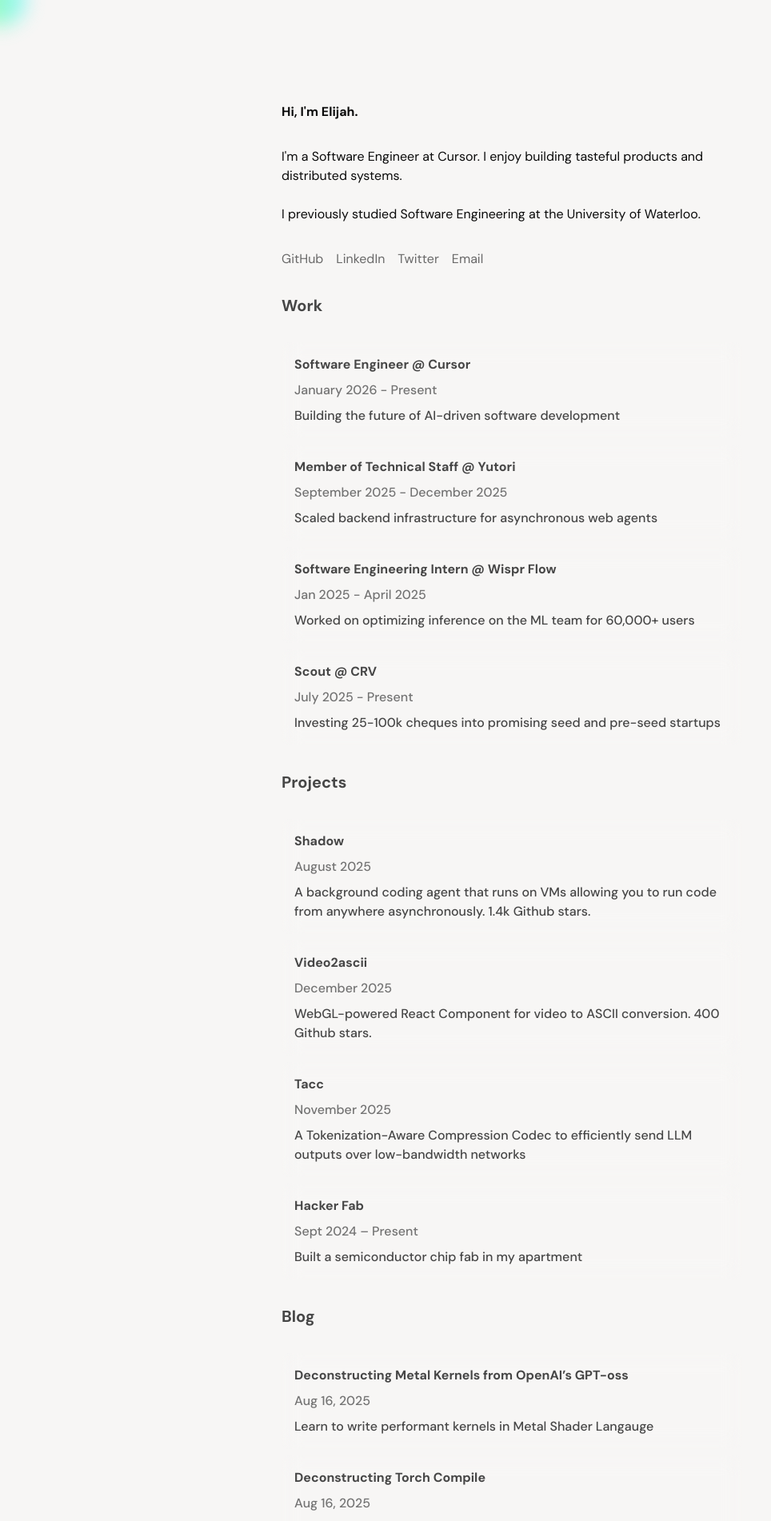
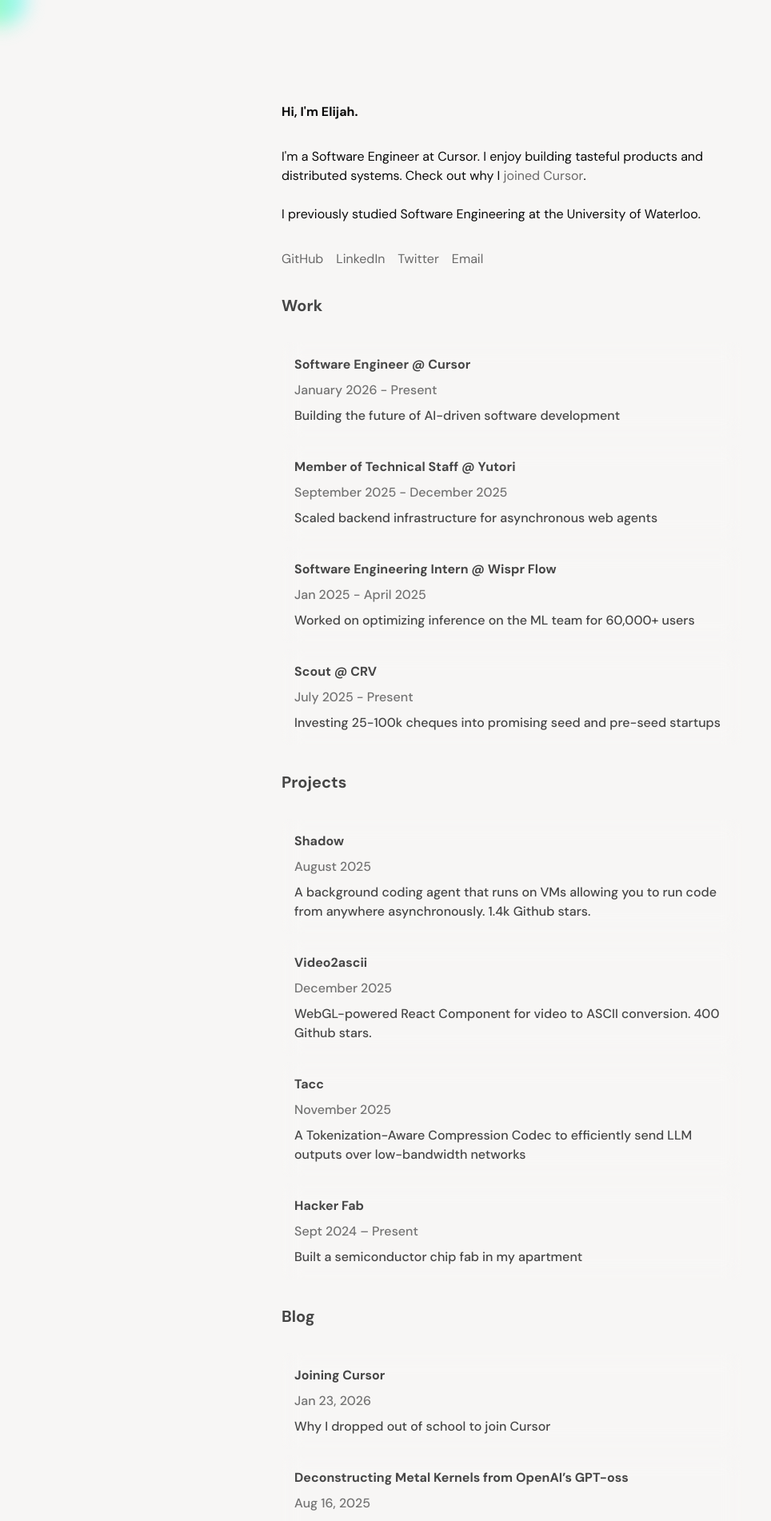
Before and after one commit to elijah0528/personal-website, a Next.js app: page / in a window 1280 px wide. Shown: the top 1902 px of the page at 80% size, without its empty margins (0-964 px from the left). Built offline with nearby package versions, Linux system fonts and the light colour scheme.

Commit message:
Blog added

```diff
--- /dev/null
+++ b/app/blog/content/cursor.mdx
@@ -0,0 +1,28 @@
+---
+title: "Joining Cursor"
+date: "Jan 23, 2026"
+description: "Why I dropped out of school to join Cursor"
+slug: "joining-cursor"
+---
+
+![Cursor Logo](/blog_assets/cursor-logo.svg)
+
+When I entered university in 2023, an upper-year cautioned me to not get comfortable with traditional software engineering.
+
+> *“When you graduate, you will enter the workforce in a post-AGI world.”*
+
+I didn’t think much of it then, but now, I understand what he meant by this warning.
+
+I’m 20 years old, studying Software Engineering at the University of Waterloo. If I continue my current path, I would graduate in May 2028 (2.5 years from now).
+
+We are currently in a period of the greatest technological advancements since the dot-com boom. Models have ingrained themselves deeply into our lives and the way we interact with tools seems to constantly be changing. Labs like OpenAI and Anthropic are no longer startups competing on novelty; they are becoming the world’s infrastructure. The question is no longer what is possible with AI, but who defines the interfaces through which it’s used.
+
+Today, the fundamental software development process is changing. Not only is the amount of code humans write decreasing, but the way human engineers think through, explore and implement solutions shifts. If I wait until graduation to build meaningful and intentional software, I will have missed the most important period in the field of software development.
+
+**That’s why I’m dropping out of school and joining Cursor.**
+
+I’m excited to help build out the core product and build new interfaces to interact with agents as a software engineer. Cursor has the strongest product team on the planet right now. They are one of the few large companies that still move like a startup; despite their size, they ship fast, sometimes uncomfortably so. That pace allows for a level of learning that school just can’t provide.
+
+There’s never been a more exciting time to work on coding agents. In the long run, winners aren’t crowned by hype, but by habit. The goal is to build a tasteful product people habitually live by. For the past 2 years, no matter what agent I’ve used (Claude Code, Codex or Cursor Agent), I’ve always used them in Cursor. It’s a privilege to also be the end-user of a product that you’re developing.
+
+While it is unclear what the next interface will look like or who wins the market, what matters is being close to the frontier. I need to be close enough to help shape how software is built if I want to have any say in what it means to be a software engineer.
--- a/app/page.tsx
+++ b/app/page.tsx
@@ -11,7 +11,7 @@
         <section className="flex flex-col gap-8">
           <h2 className="font-bold">Hi, I&apos;m Elijah.</h2>
           <p>
-            I&apos;m a Software Engineer at Cursor. I enjoy building tasteful products and distributed systems.
+            I&apos;m a Software Engineer at Cursor. I enjoy building tasteful products and distributed systems. Check out why I <FancyLink href="/blog/cursor" className="text-accent-foreground/80">joined Cursor</FancyLink>.
 
             <br />
             <br />
```
Also changed, not shown: public/blog_assets/cursor-logo.svg (added).
